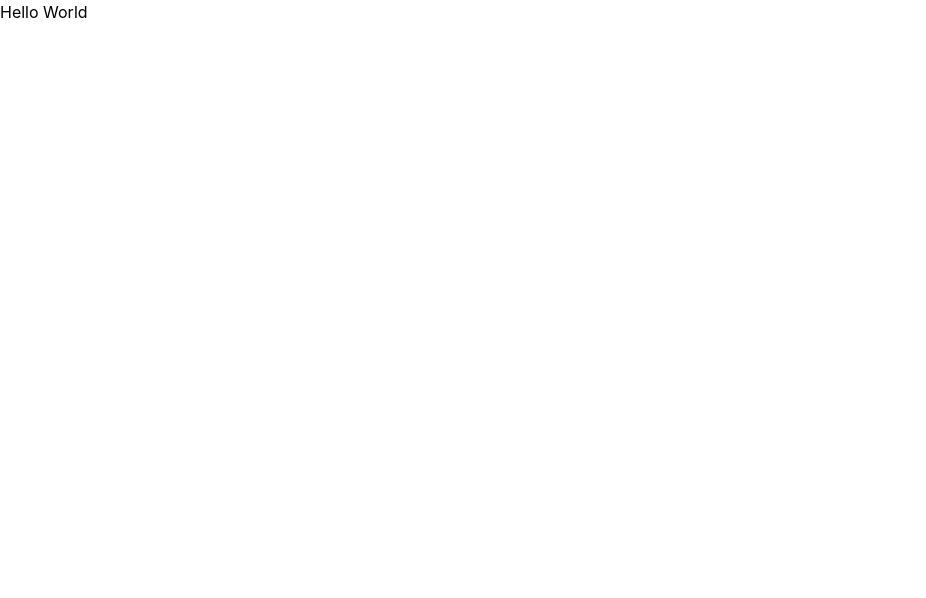
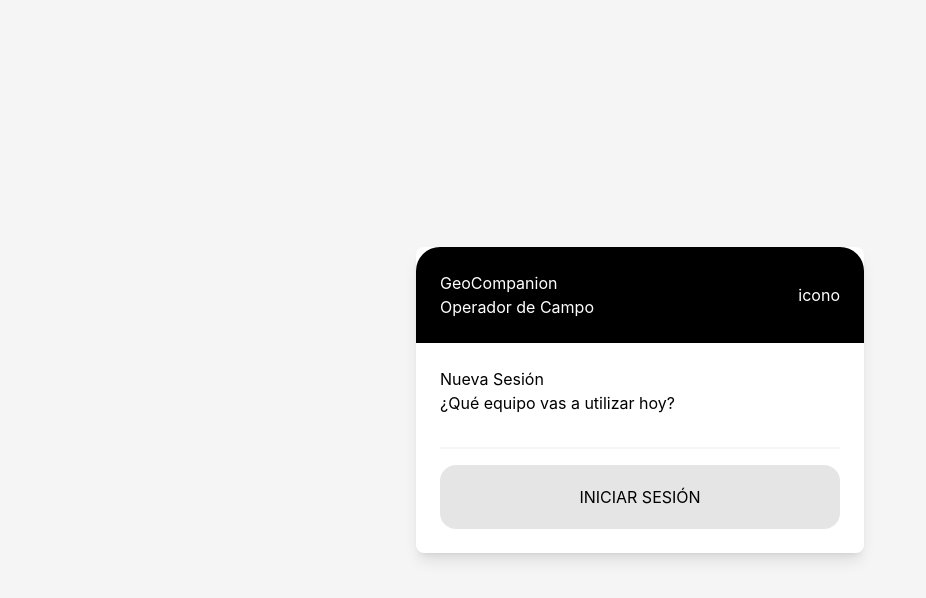
Before and after one commit to GerardoGarcia79/companion-app, a React (Vite) app: page / in a window 1280 px wide. Shown: the top 598 px of the page, without its empty margins (0-926 px from the left). Built offline with nearby package versions, Linux system fonts and the light colour scheme.

Commit message:
feat: initial structure

```diff
--- a/src/CompanionApp.tsx
+++ b/src/CompanionApp.tsx
@@ -1,5 +1,29 @@
 const CompanionApp = () => {
-  return <section>Hello World</section>;
+  return (
+    <section className="bg-neutral-100 min-h-screen w-full flex justify-center items-center p-4">
+      <div className="w-full max-w-md shadow-lg rounded-lg bg-white">
+        <div className="bg-black text-white p-6 rounded-t-3xl">
+          <div className="flex justify-between">
+            <div>
+              <p>GeoCompanion</p>
+              <p>Operador de Campo</p>
+            </div>
+            <div className="flex justify-center items-center">icono</div>
+          </div>
+        </div>
+        <div className="p-6 rounded-b-3xl">
+          <h3>Nueva Sesión</h3>
+          <p>¿Qué equipo vas a utilizar hoy?</p>
+          {/* TODO: list of kits */}
+          <div className="border-t-2 border-neutral-100 mt-8 pt-4">
+            <button className="bg-neutral-200 w-full p-5 rounded-2xl cursor-pointer">
+              INICIAR SESIÓN
+            </button>
+          </div>
+        </div>
+      </div>
+    </section>
+  );
 };
 
 export default CompanionApp;
```
